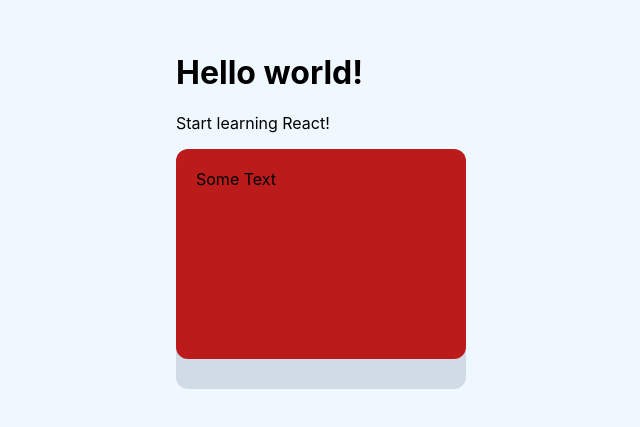
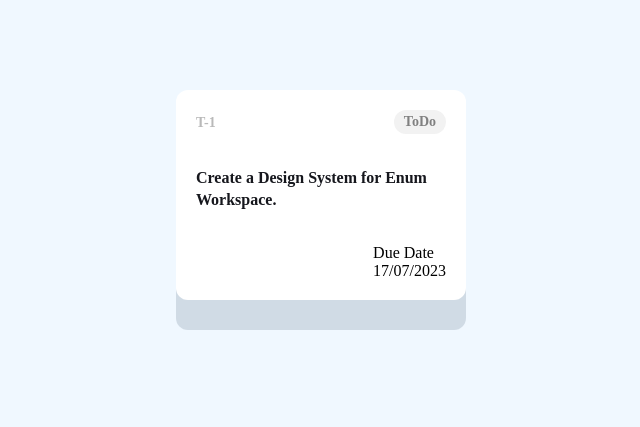
Before and after one commit to vaidanicu/Task-Manager, a React (Create React App) app: page / in a window 1280 px wide. Shown: the part 205-632 px from the top of the page, without its empty margins (319-959 px from the left). Built offline with nearby package versions, Linux system fonts and the light colour scheme.

Commit message:
add font(html) ,css, and div for TaskCard

```diff
--- a/public/index.html
+++ b/public/index.html
@@ -15,6 +15,12 @@
       user's mobile device or desktop. See https://developers.google.com/web/fundamentals/web-app-manifest/
     -->
     <link rel="manifest" href="%PUBLIC_URL%/manifest.json" />
+    <link rel="preconnect" href="https://fonts.googleapis.com" />
+    <link rel="preconnect" href="https://fonts.gstatic.com" crossorigin />
+    <link
+      href="https://fonts.googleapis.com/css2?family=Sen&display=swap"
+      rel="stylesheet"
+    />
     <!--
       Notice the use of %PUBLIC_URL% in the tags above.
       It will be replaced with the URL of the `public` folder during the build.
@@ -24,7 +30,7 @@
       work correctly both with client-side routing and a non-root public URL.
       Learn how to configure a non-root public URL by running `npm run build`.
     -->
-    <title>React App</title>
+    <title>Task-Manager</title>
   </head>
   <body>
     <noscript>You need to enable JavaScript to run this app.</noscript>
--- a/src/App.js
+++ b/src/App.js
@@ -6,7 +6,6 @@ function App() {
   return (
     <div className="App">
       <header className="App-header">
-        <MyFirstComponent />
         <TaskCard />
       </header>
     </div>
--- a/src/components/task-card/TaskCard.css
+++ b/src/components/task-card/TaskCard.css
@@ -1,8 +1,56 @@
 .card-wapper {
-  background-color: #bb1b1b;
+  background-color: #ffffff;
   box-shadow: 0px 30px rgba(32, 56, 85, 0.15);
   border-radius: 12px;
   width: 250px;
   height: 170px;
   padding: 20px;
+  display: flex;
+  flex-direction: column;
+  justify-content: space-between;
 }
+
+.card-wapper p {
+  margin: 0;
+}
+.card-header {
+  display: flex;
+  justify-content: space-between;
+  align-items: center;
+}
+.card-header p {
+  font-size: 14px;
+  line-height: 17px;
+  color: #b9b9b9;
+  font-weight: 700;
+}
+
+.card-content {
+  text-align: left;
+}
+
+.card-content p {
+  font-weight: 700;
+  font-size: 16px;
+  line-height: 22px;
+  color: #16171d;
+  letter-spacing: -0-2em;
+}
+
+.card-footer {
+  display: flex;
+  align-items: center;
+  justify-content: flex-end;
+}
+
+.badge {
+  background-color: #f2f2f2;
+  padding: 5px 10px;
+  border-radius: 12px;
+}
+
+.badge p {
+  color: #808080;
+  font-weight: 700;
+  line-height: 14px;
+}
--- a/src/components/task-card/TaskCard.js
+++ b/src/components/task-card/TaskCard.js
@@ -1,7 +1,25 @@
 import "../task-card/TaskCard.css";
 
 function TaskCard() {
-  return <div className="card-wapper">Some Text</div>;
+  return (
+    <div className="card-wapper">
+      <div className="card-header">
+        <p className="task-id">T-1</p>
+        <div className="badge">
+          <p>ToDo</p>
+        </div>
+      </div>
+      <div className="card-content">
+        <p>Create a Design System for Enum Workspace.</p>
+      </div>
+      <div className="card-footer">
+        <div>
+          <p>Due Date</p>
+          <p>17/07/2023</p>
+        </div>
+      </div>
+    </div>
+  );
 }
 
 export default TaskCard;
--- a/src/index.css
+++ b/src/index.css
@@ -1,13 +1,13 @@
 body {
   margin: 0;
-  font-family: -apple-system, BlinkMacSystemFont, 'Segoe UI', 'Roboto', 'Oxygen',
-    'Ubuntu', 'Cantarell', 'Fira Sans', 'Droid Sans', 'Helvetica Neue',
+  font-family: "Sen" -apple-system, BlinkMacSystemFont, "Segoe UI", "Roboto",
+    "Oxygen", "Ubuntu", "Cantarell", "Fira Sans", "Droid Sans", "Helvetica Neue",
     sans-serif;
   -webkit-font-smoothing: antialiased;
   -moz-osx-font-smoothing: grayscale;
 }
 
 code {
-  font-family: source-code-pro, Menlo, Monaco, Consolas, 'Courier New',
+  font-family: source-code-pro, Menlo, Monaco, Consolas, "Courier New",
     monospace;
 }
```
